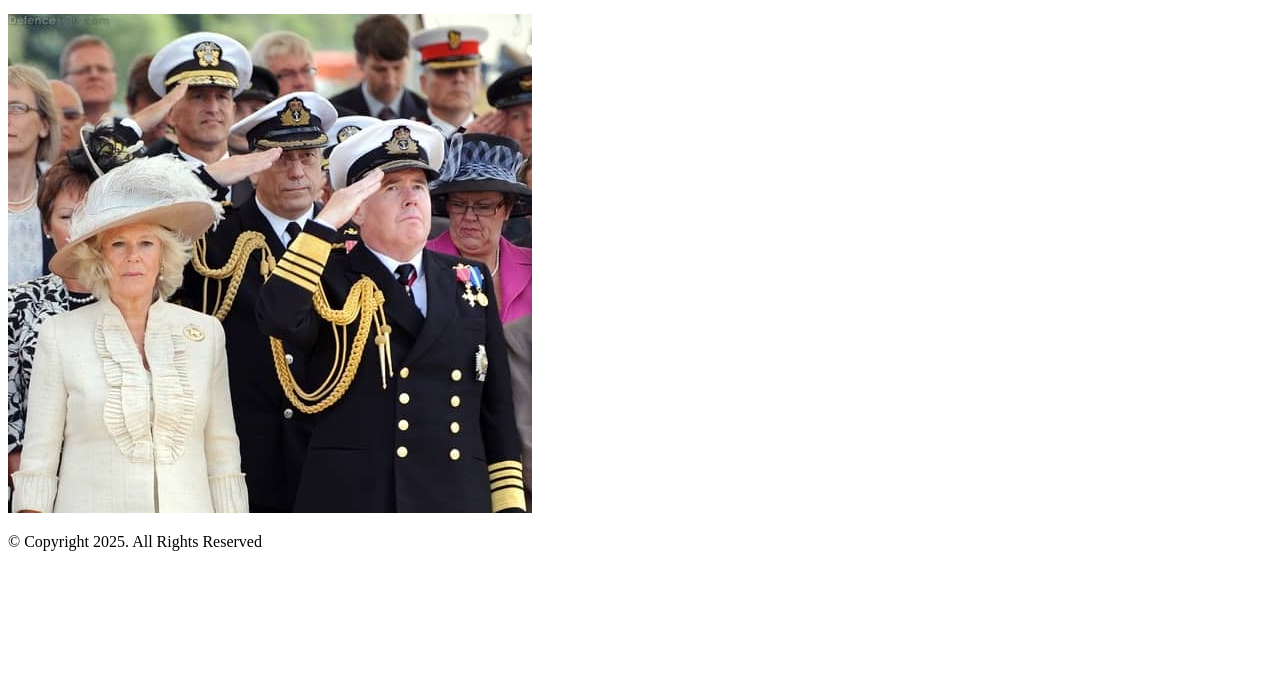
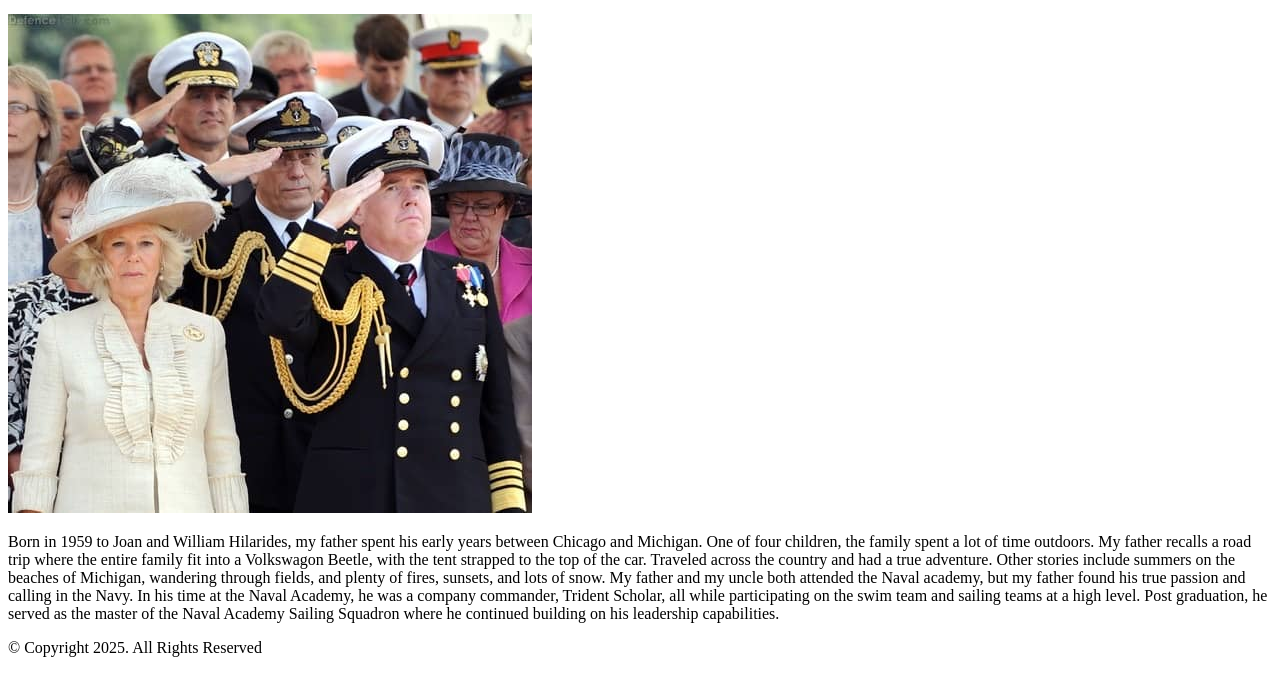
Before and after one commit to BHilarides/bioSite, a plain HTML site: page about.html in a window 1280 px wide. Shown: the part 136-809 px from the top of the page. Drawn offline with Linux system fonts and the light colour scheme.

Commit message:
added content to about

```diff
--- a/about.html
+++ b/about.html
@@ -26,7 +26,12 @@ Date: 3.7.25
 
 <!--Main area to add main content-->
   <main>
-    <img src="images/salutewiththehat.jpeg" alt="Salute from behind the fancy hat">
+    <div class="grid">
+
+      <img src="images/salutewiththehat.jpeg" alt="Salute from behind the fancy hat">
+      <p>Born in 1959 to Joan and William Hilarides, my father spent his early years between Chicago and Michigan. One of four children, the family spent a lot of time outdoors. My father recalls a road trip where the entire family fit into a Volkswagon Beetle, with the tent strapped to the top of the car. Traveled across the country and had a true adventure. Other stories include summers on the beaches of Michigan, wandering through fields, and plenty of fires, sunsets, and lots of snow. My father and my uncle both attended the Naval academy, but my father found his true passion and calling in the Navy. In his time at the Naval Academy, he was a company commander, Trident Scholar, all while participating on the swim team and sailing teams at a high level. Post graduation, he served as the master of the Naval Academy Sailing Squadron where he continued building on his leadership capabilities.</p>
+
+  </div>
   </main>
 
 <!--Footer area for footer content-->
```
